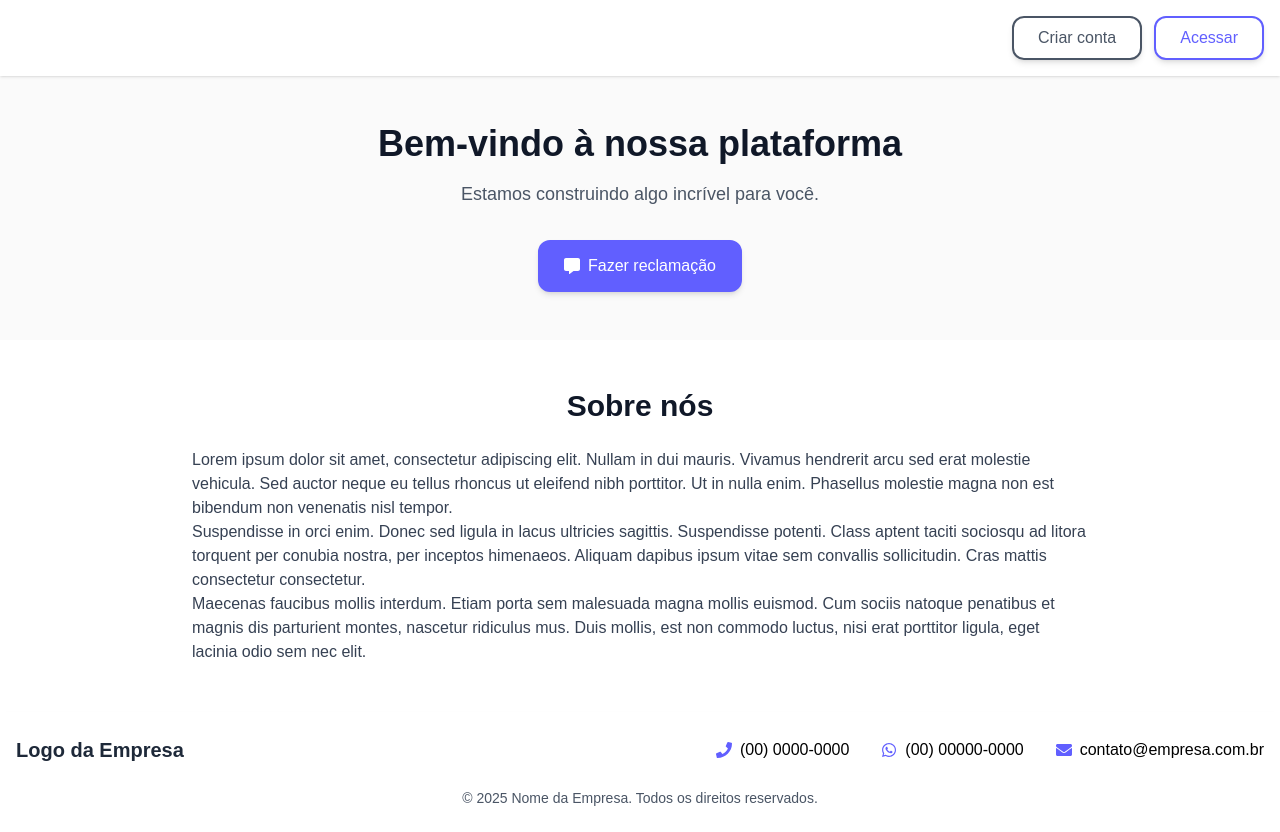
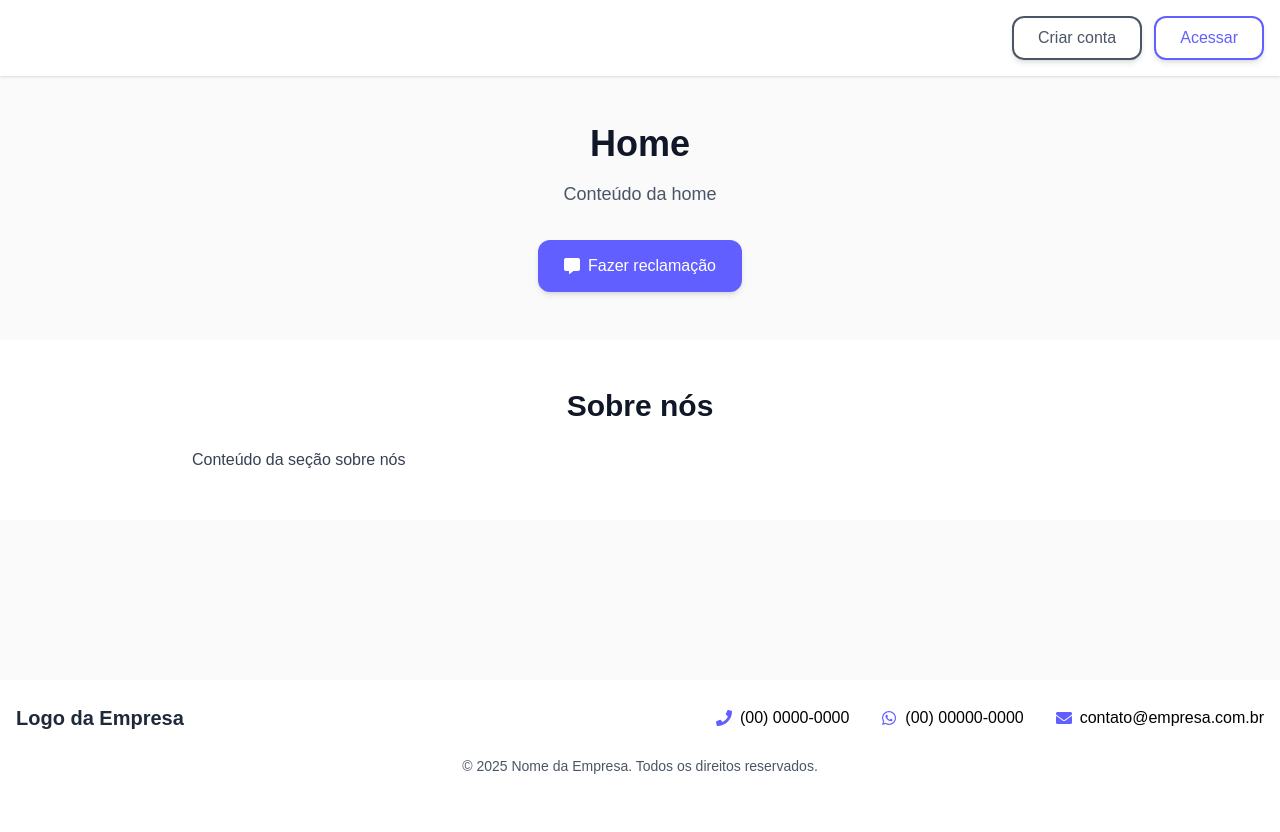
Before and after one commit to Carlos-Eduardo-Ferreira/horus, a Next.js app in the folder frontend/: page / in a window 1280 px wide. After the commit the page ends 800 px from the top, so only its background shows below. Built offline with nearby package versions, Linux system fonts and the light colour scheme.

Commit message:
page structure update

```diff
--- a/frontend/src/app/dashboard/page.tsx
+++ b/frontend/src/app/(authenticated)/dashboard/page.tsx
@@ -11,10 +11,10 @@ export default function DashboardPage() {
         <section className="py-12 px-4">
           <div className="container mx-auto text-center max-w-3xl">
             <Title size="xl" align="center" className="mb-4">
-              Bem-vindo à nossa plataforma
+              Dashboard
             </Title>
             <p className="text-lg text-gray-600 mb-8">
-              Estamos construindo algo incrível para você.
+              conteúdo do dashboard
             </p>
           </div>
         </section>
--- /dev/null
+++ b/frontend/src/app/(authenticated)/layout.tsx
@@ -0,0 +1,9 @@
+import '~/styles/globals.css'
+
+export default function AuthLayout({ children }: { children: React.ReactNode }) {
+  return (
+    <div>
+      {children}
+    </div>
+  )
+}
--- a/frontend/src/app/auth/login/page.tsx
+++ b/frontend/src/app/(public)/login/page.tsx
@@ -177,7 +177,7 @@ export default function LoginPage() {
 
         {/* Link para recuperação de senha */}
         <div className="text-right mt-1 mb-6">
-          <TextLink href="/auth/recover-password" size="xs" tabIndex={3}>
+          <TextLink href="/recover-password" size="xs" tabIndex={3}>
             Esqueceu sua senha?
           </TextLink>
         </div>
@@ -203,7 +203,7 @@ export default function LoginPage() {
         {/* Link para criação de conta */}
         <Text size="xs" align="center" className="mt-3">
           Não tem conta?{' '}
-          <TextLink href="/auth/register" size="sm" tabIndex={5}>
+          <TextLink href="/register" size="sm" tabIndex={5}>
             Crie sua conta
           </TextLink>
         </Text>
--- a/frontend/src/app/auth/recover-password/page.tsx
+++ b/frontend/src/app/(public)/recover-password/page.tsx
@@ -20,7 +20,7 @@ export default function RecoverPasswordPage() {
     <>
       <div className="mb-6">
         <TextLink
-          href="/auth/login"
+          href="/login"
           size="sm"
           variant="secondary"
           className="flex items-center"
--- a/frontend/src/app/auth/register/page.tsx
+++ b/frontend/src/app/(public)/register/page.tsx
@@ -190,7 +190,7 @@ export default function RegisterPage() {
 
           <Text size="xs" align="center">
             Já tem uma conta?{' '}
-            <TextLink href="/auth/login" size="sm">
+            <TextLink href="/login" size="sm">
               Entrar
             </TextLink>
           </Text>
@@ -332,7 +332,7 @@ export default function RegisterPage() {
 
         <Text size="xs" align="center">
           Já tem uma conta?{' '}
-          <TextLink href="/auth/login" size="sm">
+          <TextLink href="/login" size="sm">
             Entrar
           </TextLink>
         </Text>
--- a/frontend/src/app/page.tsx
+++ b/frontend/src/app/page.tsx
@@ -17,14 +17,14 @@ export default function HomePage() {
         <section className="py-12 px-4">
           <div className="container mx-auto text-center max-w-3xl">
             <Title size="xl" align="center" className="mb-4">
-              Bem-vindo à nossa plataforma
+              Home
             </Title>
             <p className="text-lg text-gray-600 mb-8">
-              Estamos construindo algo incrível para você.
+              Conteúdo da home
             </p>
 
             <Button
-              href="/auth/login"
+              href="/login"
               variant="primary"
               className="inline-flex items-center px-6 py-3"
             >
@@ -42,13 +42,7 @@ export default function HomePage() {
 
             <div className="text-gray-700">
               <p>
-                Lorem ipsum dolor sit amet, consectetur adipiscing elit. Nullam in dui mauris. Vivamus hendrerit arcu sed erat molestie vehicula. Sed auctor neque eu tellus rhoncus ut eleifend nibh porttitor. Ut in nulla enim. Phasellus molestie magna non est bibendum non venenatis nisl tempor.
-              </p>
-              <p>
-                Suspendisse in orci enim. Donec sed ligula in lacus ultricies sagittis. Suspendisse potenti. Class aptent taciti sociosqu ad litora torquent per conubia nostra, per inceptos himenaeos. Aliquam dapibus ipsum vitae sem convallis sollicitudin. Cras mattis consectetur consectetur.
-              </p>
-              <p>
-                Maecenas faucibus mollis interdum. Etiam porta sem malesuada magna mollis euismod. Cum sociis natoque penatibus et magnis dis parturient montes, nascetur ridiculus mus. Duis mollis, est non commodo luctus, nisi erat porttitor ligula, eget lacinia odio sem nec elit.
+                Conteúdo da seção sobre nós
               </p>
             </div>
           </div>
--- a/frontend/src/components/HomeHeader.tsx
+++ b/frontend/src/components/HomeHeader.tsx
@@ -8,7 +8,7 @@ export default function HomeHeader() {
       <div className="container mx-auto flex justify-end">
         <div className="flex space-x-3">
           <Button
-            href="/auth/register"
+            href="/register"
             variant="secondary"
             outline
             className="px-6"
@@ -17,7 +17,7 @@ export default function HomeHeader() {
           </Button>
 
           <Button
-            href="/auth/login"
+            href="/login"
             variant="primary"
             outline
             className="px-6"
```
Also changed, not shown: frontend/src/app/(public)/layout.tsx (renamed from frontend/src/app/auth/layout.tsx), frontend/src/app/(public)/reset-password/page.tsx (renamed from frontend/src/app/auth/reset-password/page.tsx).
